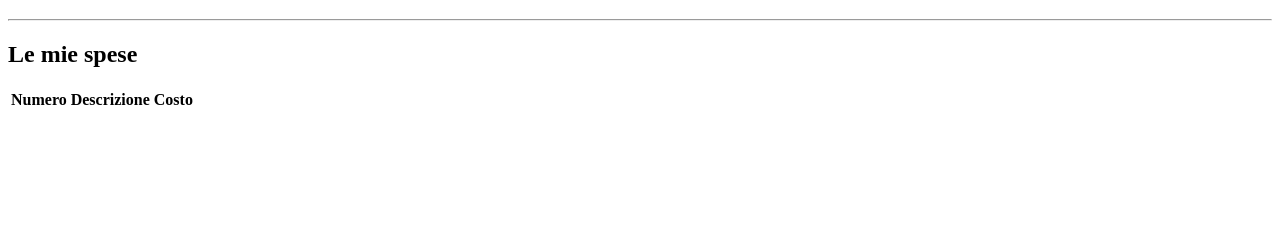
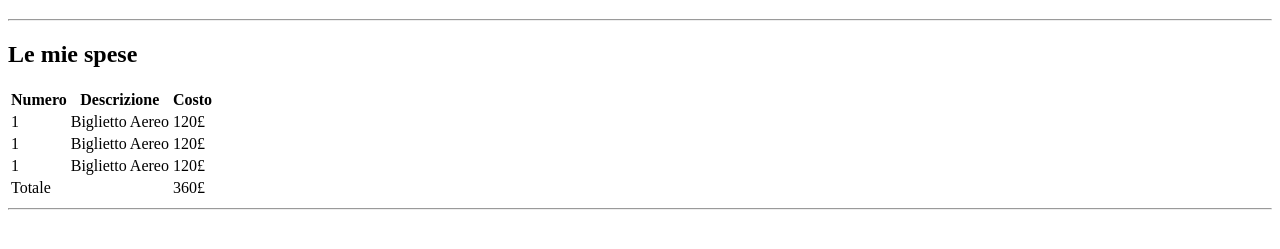
Before and after one commit to artemisia000/html-london-trip, a plain HTML site: page index.html in a window 1280 px wide. Shown: the part 61-310 px from the top of the page. Drawn offline with Linux system fonts and the light colour scheme.

Commit message:
fine section1

```diff
--- a/index.html
+++ b/index.html
@@ -16,11 +16,38 @@
         <h2>Le mie spese</h2>
         <table>
             <thead>
-                <th>Numero</th>
-                <th>Descrizione</th>
-                <th>Costo</th>
+                <tr>
+                   <th>Numero</th>
+                   <th>Descrizione</th>
+                   <th>Costo</th>
+                </tr>
             </thead>
+            <tbody>
+                <tr>
+                    <td>1</td>
+                    <td>Biglietto Aereo</td>
+                    <td>120£</td>
+                </tr>
+                <tr>
+                    <td>1</td>
+                    <td>Biglietto Aereo</td>
+                    <td>120£</td>
+                </tr>
+                <tr>
+                    <td>1</td>
+                    <td>Biglietto Aereo</td>
+                    <td>120£</td>
+                </tr>
+            </tbody>
+            <tfoot>
+                <tr>
+                    <td>Totale</td>
+                    <td></td>
+                    <td>360£</td>
+                </tr>
+            </tfoot>
         </table>
+        <hr>
     </section>
 
 
```
